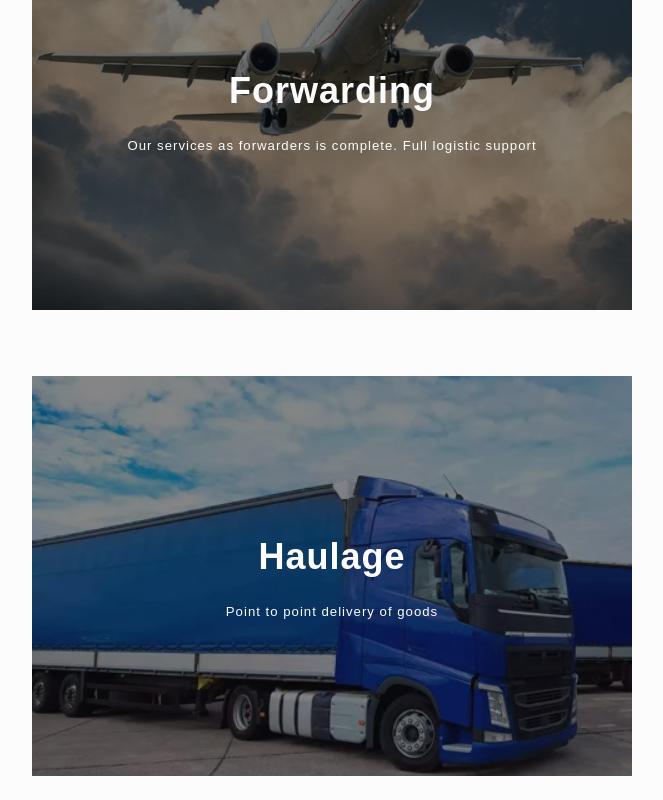
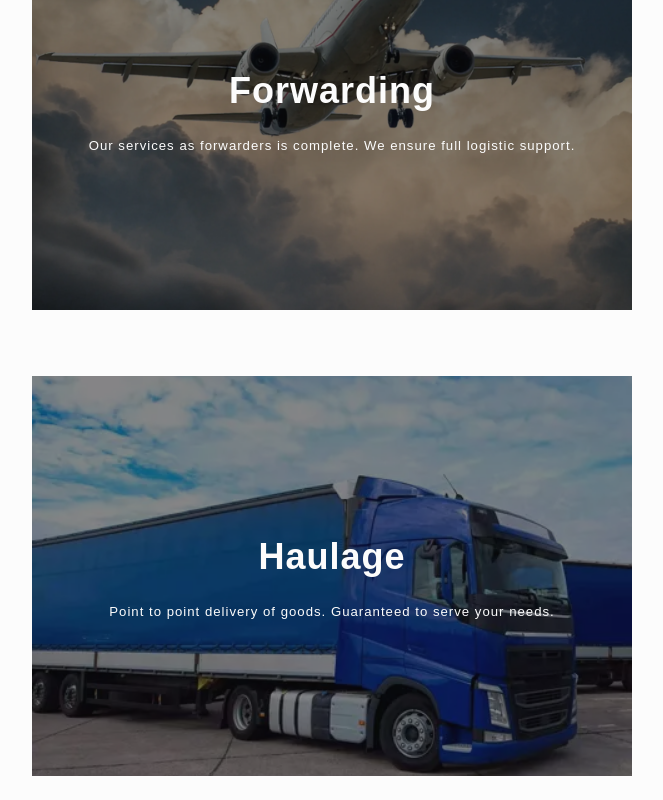
Before and after one commit to abeonweb/marine-express-site, a Next.js app: page /services in a window 1280 px wide. Shown: the part 1020-1820 px from the top of the page, without its empty margins (308-971 px from the left). Built offline with nearby package versions, Linux system fonts and the light colour scheme.

Commit message:
added icon, images to services and features, added text

```diff
--- a/data.js
+++ b/data.js
@@ -2,7 +2,7 @@ const features = [
 
     {
         title: "Ship and Air Freight",
-        image: "../images/cargo-plane.webp",
+        image: "../images/container-ship.webp",
         alt: "",
         text: "We offer solutions for both shipping and air frieght. Take your pick. We have you covered.",
     },
@@ -13,16 +13,16 @@ const features = [
         text: "Once your shipment arrives we can get it to its final destination. We provide insured vehicles that transport all across Nigeria",
     },
     {
+        title: "Detailed information",
+        image: "../images/information.webp",
+        alt: "",
+        text: "Do you want updates on your shipment? Our goal is to keep you connected. Get detailed reports whenever you want it",
+    },
+    {
         title: "Warehousing Solutions",
         image: "../images/warehouse.webp",
         alt: "",
         text: "We take care of that too. Warehouse facilities available when needed so as to keep your shipment secure.",
-    },
-    {
-        title: "Detailed information",
-        image: "../images/ships.webp",
-        alt: "",
-        text: "Do you want updates on your shipment? Our goal is to keep you connected. Get detailed reports whenever you want it",
     },
     {
     title: "Quality Assurance",
@@ -52,6 +52,7 @@ const services =[
         id: "clearing",
         title: "Clearing",
         image: "../images/wharf.webp",
+        icon: "../images/ship.png",
         text: "Specialised services we provide as a customs agent to our clients",
         list: [
             "Provision of a suitable environment conducive to clear your cargo in order to avoid payment of demurrage",
@@ -71,7 +72,8 @@ const services =[
         id: "forwarding",
         title: "Forwarding",
         image: "../images/cargo-plane.webp",
-        text: "Our services as forwarders is complete. Full logistic support",
+        icon: "../images/airplane.png",
+        text: "Our services as forwarders is complete. We ensure full logistic support.",
         list: [
             "Liase effectively with the exporters on how to register with the Nigerian Export Promotion Council",
             "Process of export Bill of Entry with customs",
@@ -88,7 +90,8 @@ const services =[
         id: "haulage",
         title: "Haulage",
         image: "../images/trucks.webp",
-        text: "Point to point delivery of goods",
+        icon: "../images/truck.png",
+        text: "Point to point delivery of goods. Guaranteed to serve your needs.",
         list: [
             "All transportation is coverd by In-transit insurance. This protects your merchandise from origin to destination.",
             "Provision of adequate warehousing if required",
```
